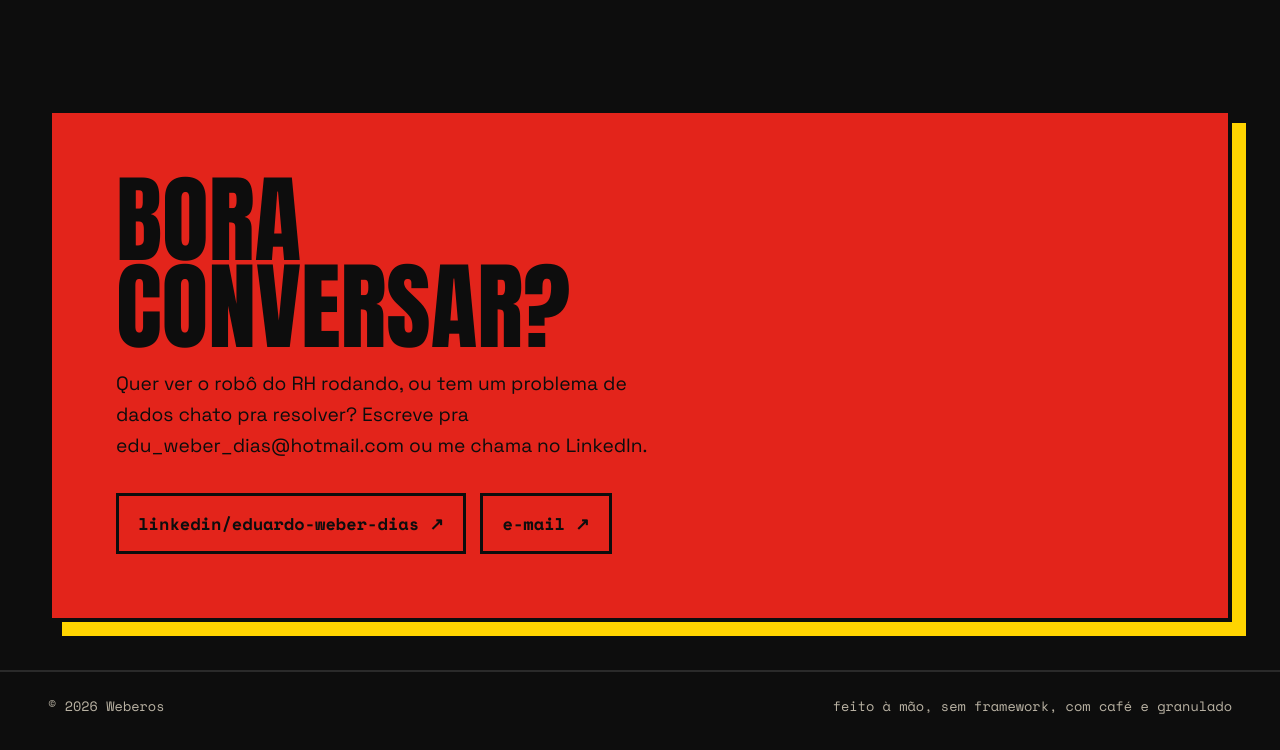
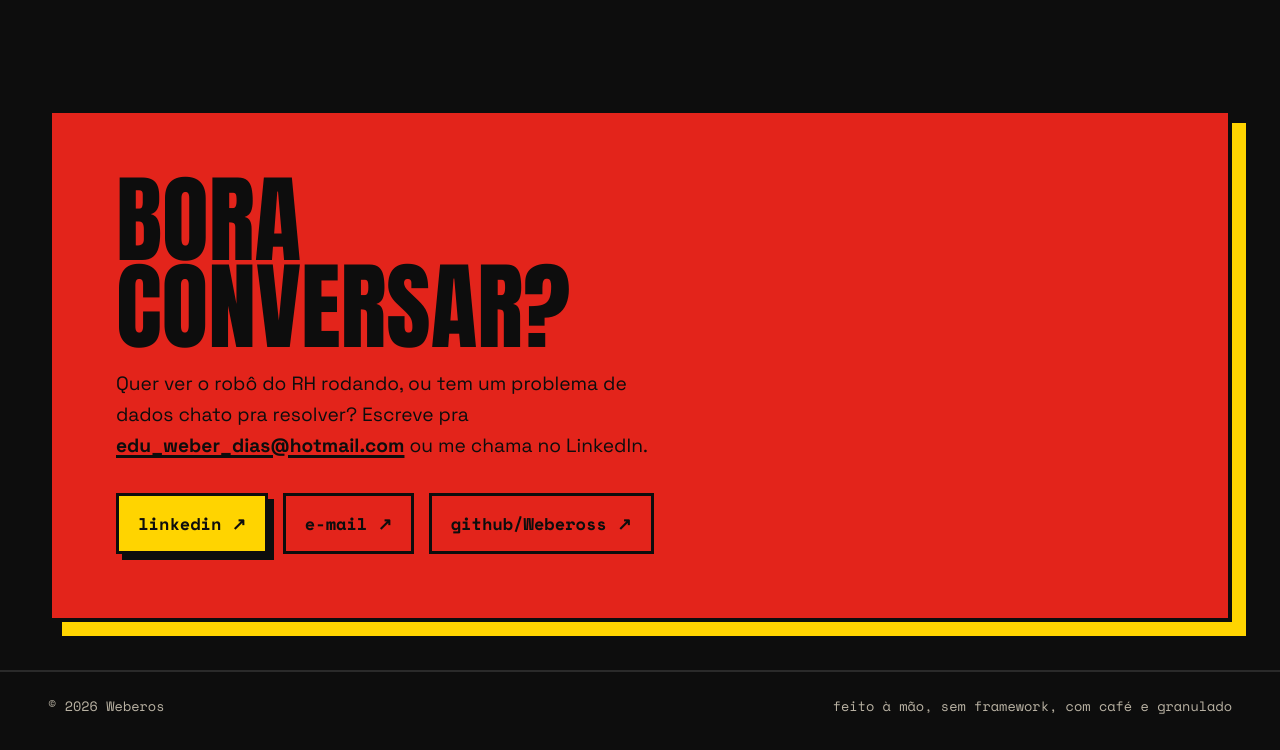
Before and after one commit to Webeross/Webeross.github.io, a plain HTML site: page index.html in a window 1280 px wide. Shown: the part 5256-6006 px from the top of the page. Drawn offline with nearby package versions, Linux system fonts and the light colour scheme.

Commit message:
Contato: LinkedIn e e-mail

```diff
--- a/index.html
+++ b/index.html
@@ -13,7 +13,7 @@
   <link rel="preconnect" href="https://fonts.googleapis.com" />
   <link rel="preconnect" href="https://fonts.gstatic.com" crossorigin />
   <link href="https://fonts.googleapis.com/css2?family=Anton&family=Space+Grotesk:wght@400;500;700&family=Space+Mono:wght@400;700&display=swap" rel="stylesheet" />
-  <link rel="stylesheet" href="style.css?v=2" />
+  <link rel="stylesheet" href="style.css?v=3" />
 </head>
 <body>
   <a class="skip" href="#conteudo">pular para o conteúdo</a>
@@ -274,14 +274,12 @@
     <!-- ============ CONTATO ============ -->
     <section class="contact" id="contato">
       <h2>BORA<br />CONVERSAR?</h2>
-      <p>Quer ver o robô do RH rodando, ou tem um problema de dados chato pra resolver? Escreve pra edu_weber_dias@hotmail.com ou me chama no LinkedIn.</p>
+      <p>Quer ver o robô do RH rodando, ou tem um problema de dados chato pra resolver? Escreve pra
+        <a class="mail" href="mailto:edu_weber_dias@hotmail.com">edu_weber_dias@hotmail.com</a> ou me chama no LinkedIn.</p>
       <div class="buttons">
-        <a class="btn btn-outline" href="https://www.linkedin.com/in/eduardo-weber-dias/" target="_blank" rel="noopener">linkedin/eduardo-weber-dias ↗</a>
+        <a class="btn btn-yellow" href="https://www.linkedin.com/in/eduardo-weber-dias/" target="_blank" rel="noopener">linkedin ↗</a>
         <a class="btn btn-outline" href="mailto:edu_weber_dias@hotmail.com">e-mail ↗</a>
-        <!-- Acrescente se quiser:
-        <a class="btn btn-outline" href="https://www.linkedin.com/in/eduardo-weber-dias/" target="_blank" rel="noopener">linkedin ↗</a>
-        <a class="btn btn-outline" href="mailto:edu_weber_dias@hotmail.com">e-mail ↗</a>
-        -->
+        <a class="btn btn-outline" href="https://github.com/Webeross" target="_blank" rel="noopener">github/Webeross ↗</a>
       </div>
     </section>
   </main>
--- a/style.css
+++ b/style.css
@@ -187,3 +187,5 @@ h1 .l3 { display: block; font-size: clamp(1.9rem, 4.2vw, 3.4rem); margin-top: .4
 @media (prefers-reduced-motion: reduce) {
   *, *::before, *::after { animation: none !important; transition: none !important; }
 }
+.contact .mail { font-weight: 700; color: var(--ink); text-decoration: underline; text-decoration-thickness: 3px; text-underline-offset: 3px; }
+.contact .mail:hover { background: var(--ink); color: var(--yellow); }
```
Also changed, not shown: 1 other file.
